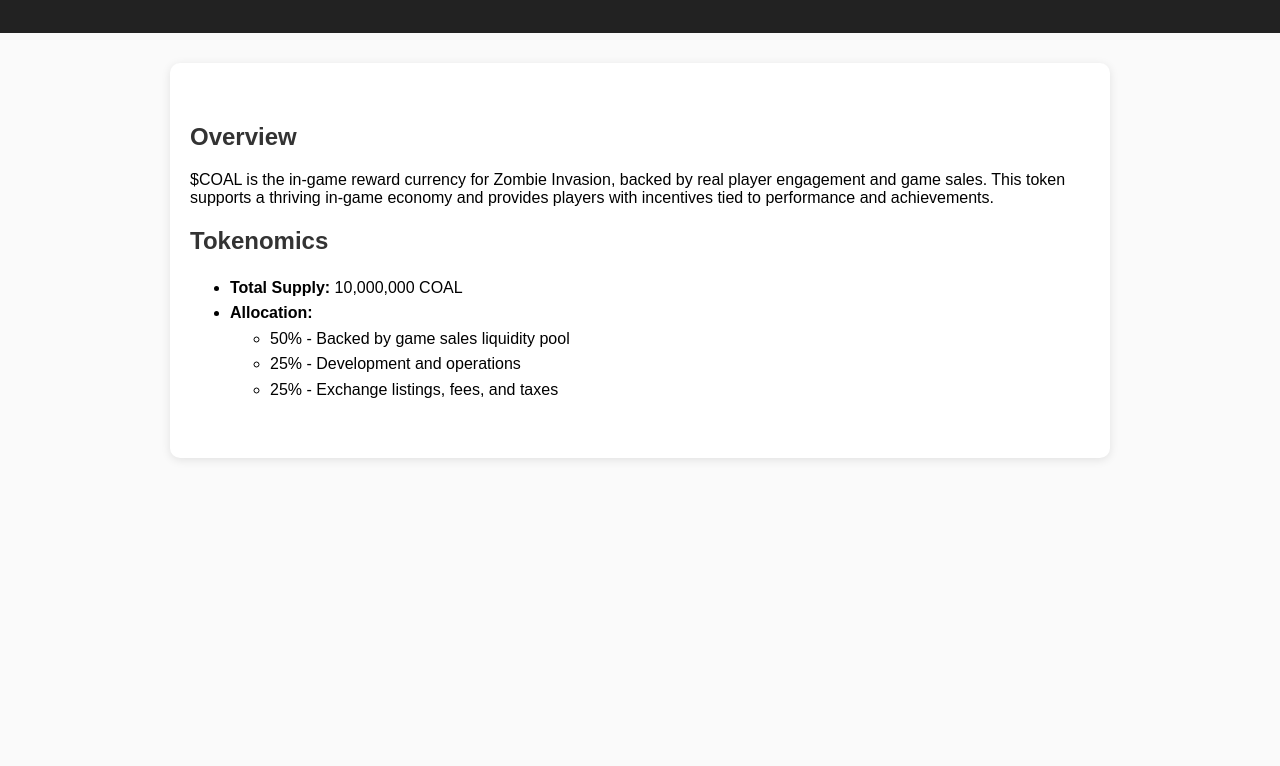
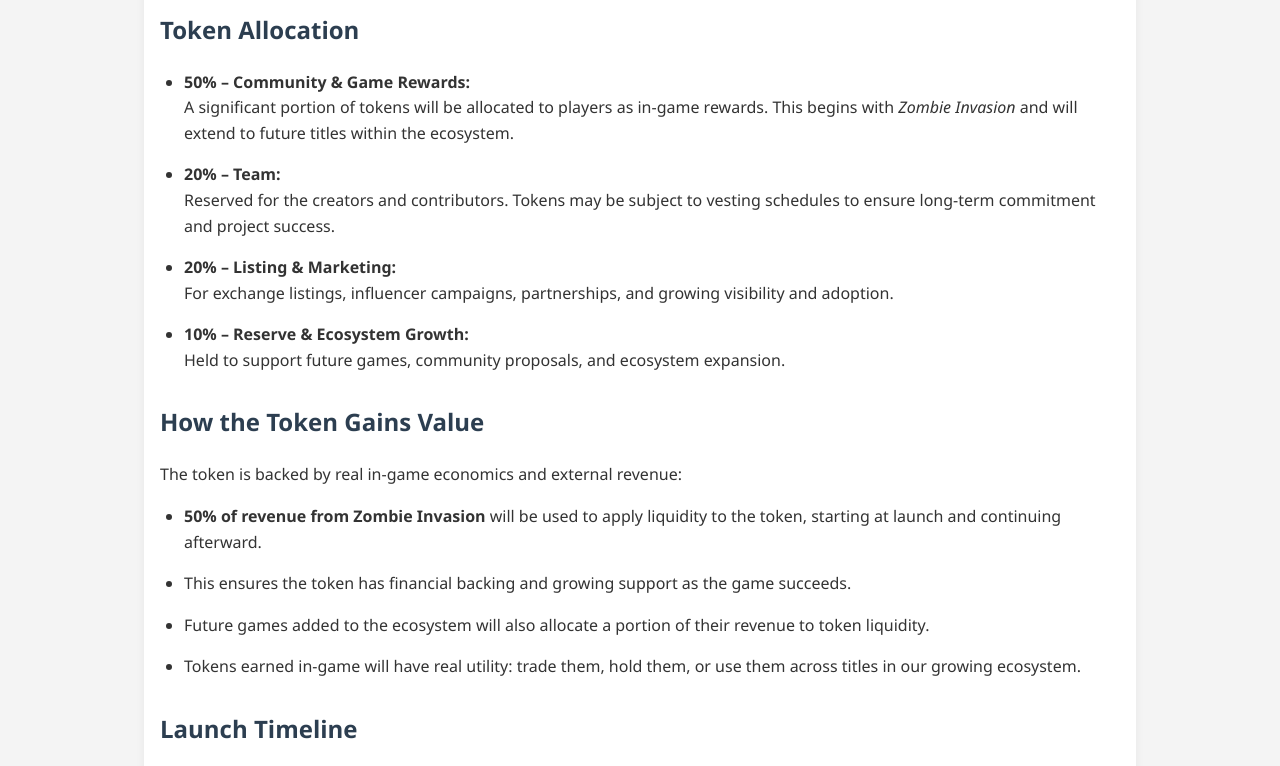
Before and after one commit to Audiemar/thepensden.github.io, a plain HTML site: page Token.html in a window 1280 px wide. Shown: the part 121-887 px from the top of the page. Before the commit the page ends 800 px from the top, so only its background shows below. Drawn offline with Linux system fonts and the light colour scheme.

Commit message:
Update Token.html

```diff
--- a/Token.html
+++ b/Token.html
@@ -1,35 +1,92 @@
 <!DOCTYPE html>
 <html lang="en">
 <head>
-  <meta charset="UTF-8" />
-  <meta name="viewport" content="width=device-width, initial-scale=1.0" />
-  <title>$COAL Token Info</title>
+  <meta charset="UTF-8">
+  <meta name="viewport" content="width=device-width, initial-scale=1.0">
+  <title>Token Info</title>
   <style>
-    body { font-family: Arial, sans-serif; background: #fafafa; margin: 0; padding: 0; }
-    header { background-color: #222; color: white; padding: 20px; text-align: center; }
-    section { max-width: 900px; margin: auto; padding: 40px 20px; background: white; margin-top: 30px; border-radius: 10px; box-shadow: 0 2px 10px rgba(0,0,0,0.1); }
-    h1, h2 { color: #333; }
-    ul { line-height: 1.6; }
-    .footer { text-align: center; padding: 20px; font-size: 14px; color: #aaa; }
+    body {
+      font-family: 'Segoe UI', Tahoma, Geneva, Verdana, sans-serif;
+      margin: 0;
+      padding: 0;
+      background-color: #f4f4f4;
+      color: #333;
+    }
+    .token-section {
+      max-width: 960px;
+      margin: 0 auto;
+      padding: 2rem 1rem;
+      background-color: #fff;
+      box-shadow: 0 0 10px rgba(0,0,0,0.05);
+    }
+    .token-section h2 {
+      font-size: 2rem;
+      margin-bottom: 1rem;
+      text-align: center;
+    }
+    .token-section h3 {
+      font-size: 1.5rem;
+      margin-top: 2rem;
+      color: #2c3e50;
+    }
+    .token-section ul {
+      list-style-type: disc;
+      padding-left: 1.5rem;
+      margin-top: 0.5rem;
+    }
+    .token-section li {
+      margin-bottom: 1rem;
+      line-height: 1.6;
+    }
+    .token-section p {
+      line-height: 1.6;
+      margin-top: 1rem;
+    }
+    @media (max-width: 600px) {
+      .token-section {
+        padding: 1.5rem 1rem;
+      }
+      .token-section h2 {
+        font-size: 1.5rem;
+      }
+      .token-section h3 {
+        font-size: 1.25rem;
+      }
+    }
   </style>
 </head>
 <body>
-  <header>
-    <h1>$COAL Token</h1>
-    <p>The official utility token of Zombie Invasion</p>
-  </header>
 
-  <section>
-    <h2>Overview</h2>
-    <p>$COAL is the in-game reward currency for Zombie Invasion, backed by real player engagement and game sales. This token supports a thriving in-game economy and provides players with incentives tied to performance and achievements.</p>
+  <section class="token-section" id="token-info">
+    <h2>Token Information</h2>
 
-    <h2>Tokenomics</h2>
+    <h3>Token Allocation</h3>
     <ul>
-      <li><strong>Total Supply:</strong> 10,000,000 COAL</li>
-      <li><strong>Allocation:</strong></li>
-      <ul>
-        <li>50% - Backed by game sales liquidity pool</li>
-        <li>25% - Development and operations</li>
-        <li>25% - Exchange listings, fees, and taxes</li>
-      </ul>
+      <li><strong>50% – Community & Game Rewards:</strong><br>
+        A significant portion of tokens will be allocated to players as in-game rewards. This begins with <em>Zombie Invasion</em> and will extend to future titles within the ecosystem.</li>
+      <li><strong>20% – Team:</strong><br>
+        Reserved for the creators and contributors. Tokens may be subject to vesting schedules to ensure long-term commitment and project success.</li>
+      <li><strong>20% – Listing & Marketing:</strong><br>
+        For exchange listings, influencer campaigns, partnerships, and growing visibility and adoption.</li>
+      <li><strong>10% – Reserve & Ecosystem Growth:</strong><br>
+        Held to support future games, community proposals, and ecosystem expansion.</li>
     </ul>
+
+    <h3>How the Token Gains Value</h3>
+    <p>
+      The token is backed by real in-game economics and external revenue:
+    </p>
+    <ul>
+      <li><strong>50% of revenue from Zombie Invasion</strong> will be used to apply liquidity to the token, starting at launch and continuing afterward.</li>
+      <li>This ensures the token has financial backing and growing support as the game succeeds.</li>
+      <li>Future games added to the ecosystem will also allocate a portion of their revenue to token liquidity.</li>
+      <li>Tokens earned in-game will have real utility: trade them, hold them, or use them across titles in our growing ecosystem.</li>
+    </ul>
+
+    <h3>Launch Timeline</h3>
+    <p><strong>Market Launch Date: TBD</strong><br>
+    We are focused on ensuring a healthy, well-supported token economy before launching. Our goal is long-term sustainability, not hype-driven short-term gains.</p>
+  </section>
+
+</body>
+</html>
```
